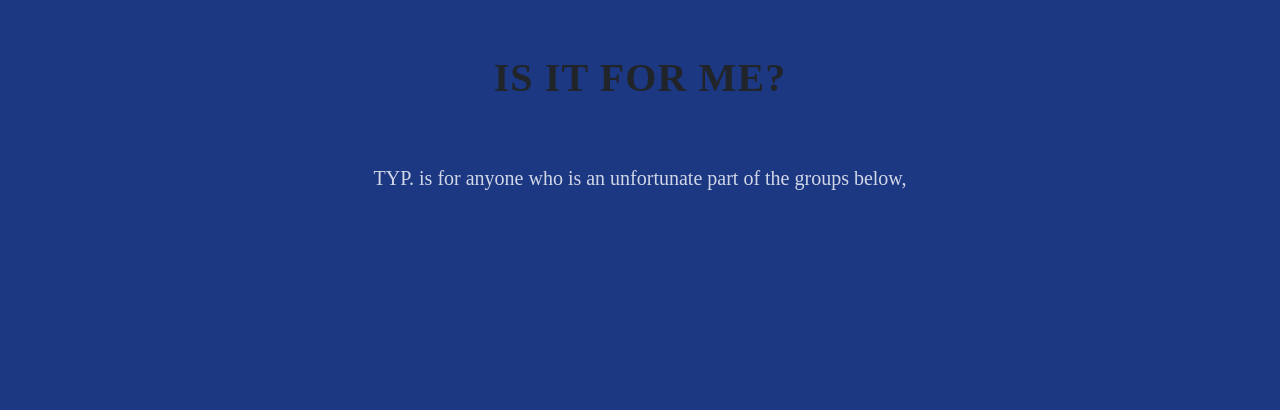
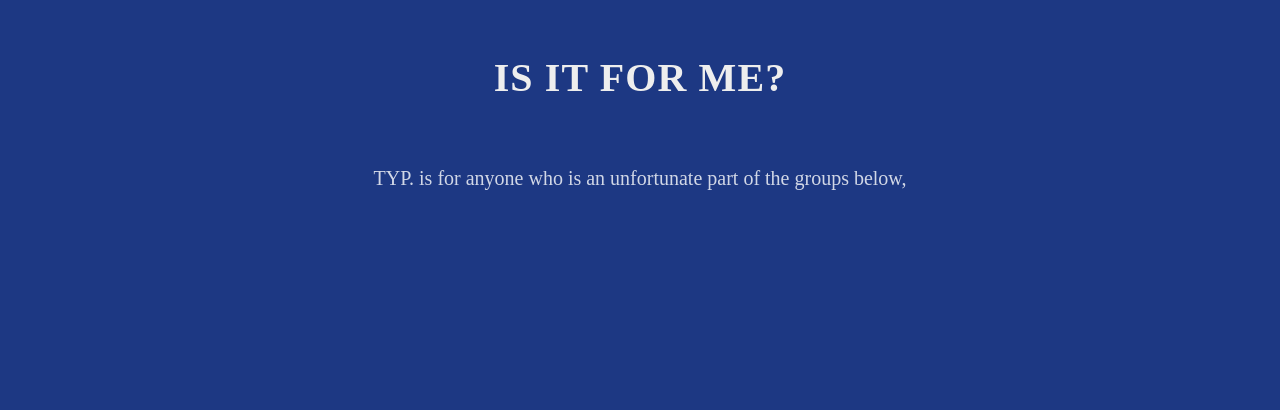
Before and after one commit to Gaurav007MernStack/TYP-clone, a plain HTML site: page index.html in a window 1280 px wide. Shown: the part 1089-1499 px from the top of the page. Drawn offline with Linux system fonts and the light colour scheme.

Commit message:
+gaurav | file merged with some modification

```diff
--- a/index.html
+++ b/index.html
@@ -47,7 +47,7 @@
   </div>
 <div class="blue-cards-main-div">
 	<div class="title">
-	<h2 >IS IT FOR ME?</h2>
+    <h2 style="color: #eee;">IS IT FOR ME?</h2>
 	<p>TYP. is for anyone who is an unfortunate part of the groups below,</p></div>
 	<div class="blue-cards">
 		<div class="a"><img src="https://theyouthproject.in/images/it-for-me-img.svg"></div>
```
